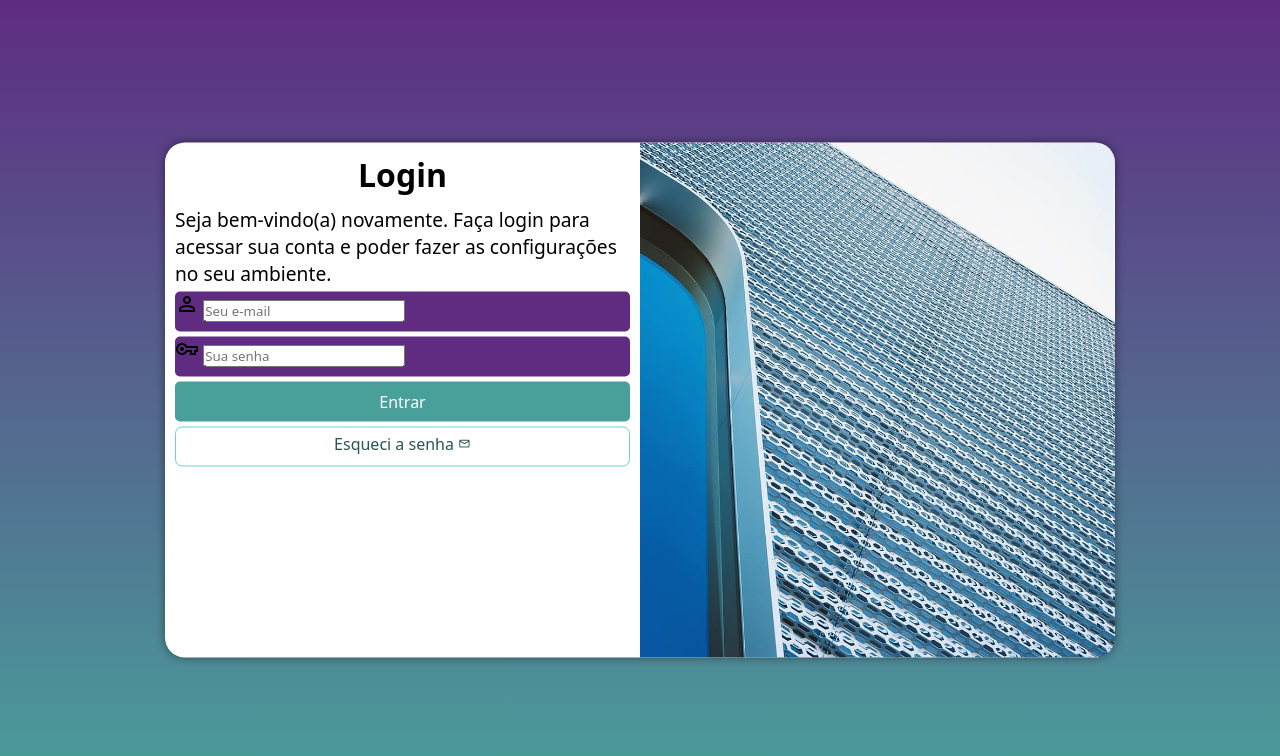
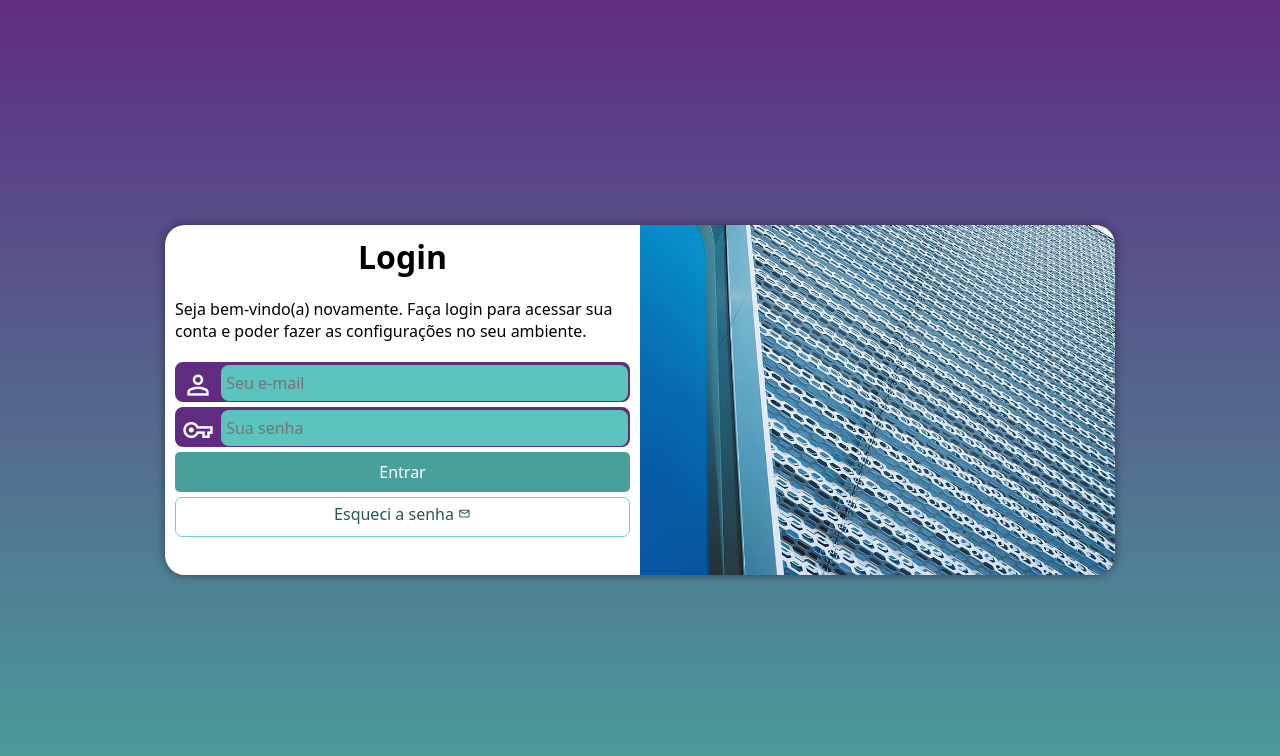
Before and after one commit to EduardoMoyses/projeto-login, a plain HTML site: page index.html in a window 1280 px wide. Drawn offline with nearby package versions, Linux system fonts and the light colour scheme.

Commit message:
atualização do formulario

```diff
--- a/estilos/media-query.css
+++ b/estilos/media-query.css
@@ -8,7 +8,7 @@
 
     section#login {
         width: 80vw;
-
+        height: 280px;
     }
 
     section#login > div#imagem{
@@ -31,6 +31,7 @@
 
     section#login{
         width: 950px;
+        height: 350px;
     }
 
     section#login > div#imagem {
@@ -45,6 +46,7 @@
     }
 
     div#formulario > p {
-        font-size: 1.2em;
+        font-size: 1em;
+        margin: 20px 0px;
     }
 }
--- a/estilos/style.css
+++ b/estilos/style.css
@@ -31,7 +31,6 @@ section#login{
     top:50%;
     left:50%;
 
-    transform: translate(-50%, -50%);
 
     background-color: white;
     width: 250px;
@@ -42,6 +41,7 @@ section#login{
 
     transition: width .3s, height .3s;
     transition-timing-function: ease;
+    transform: translate(-50%, -50%);
 }
 
 section#login > div#imagem{
@@ -75,12 +75,37 @@ form > div.campo {
     display: block;
     width: 100%;
     height: 40px;
-    border-radius: 5px;
+    border-radius: 8px;
     margin: 5px 0px;
+    border: 2px solid #5f2c82;
 }
 
 div.campo > label{
     display: none;
+}
+
+div.campo > span {
+    color: white;
+
+    font-size: 2em;
+    width: 40px;
+    padding: 5px;
+    border: 0px;
+}
+
+div.campo > input {
+    background-color: #5bc4be;
+    font-size: 1em;
+    width:calc(100% - 44.4px) ;
+    height: 100%;
+    border-radius: 8px;
+    border: 0px;
+    padding: 5px;
+    transform: translateY(-12px);
+}
+
+div.campo > input:focus-within{
+    background-color: white;
 }
 
 form > input[type=submit] {
```
